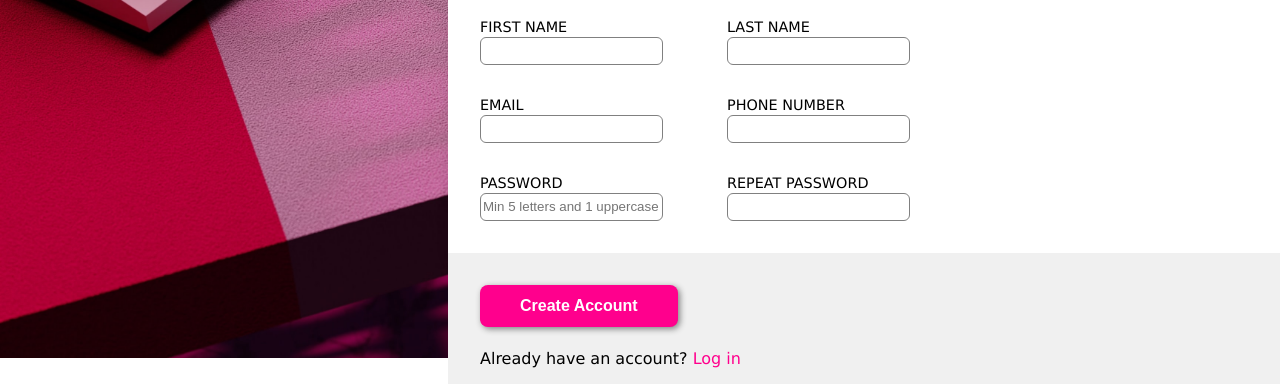
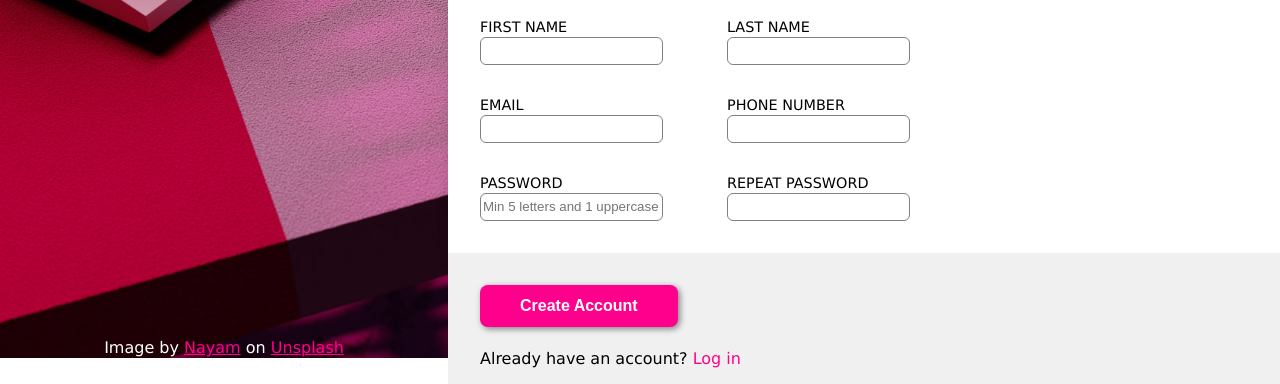
Before and after one commit to n0guera/odin-sign-up-form, a plain HTML site: page index.html in a window 1280 px wide. Shown: the part 442-826 px from the top of the page. Drawn offline with Linux system fonts and the light colour scheme.

Commit message:
Add background image credits

```diff
--- a/css/style.css
+++ b/css/style.css
@@ -42,6 +42,19 @@
 .logo-text p {
     margin-top: 1rem;
     margin-bottom: 1rem;
+}
+
+.credits {
+    font-family: Verdana, Geneva, Tahoma, sans-serif;
+    display: flex;
+    align-items: center;
+    justify-content: center;
+    margin-top: 55vh;
+    color: white;
+}
+
+.credits a {
+    color: #ff008d;
 }
 
 .right-side {
--- a/index.html
+++ b/index.html
@@ -17,6 +17,9 @@
             <div class="logo-text">
                 <p>ODIN</p>
             </div>
+        </div>
+        <div class="credits">
+            <p>Image by <a href="https://unsplash.com/@nayamamarshe?utm_source=unsplash&utm_medium=referral&utm_content=creditCopyText">Nayam</a> on <a href="https://unsplash.com/es/fotos/gP03rRKJBps?utm_source=unsplash&utm_medium=referral&utm_content=creditCopyText">Unsplash</a></p>
         </div>
     </div>
     <div class="right-side">
```
